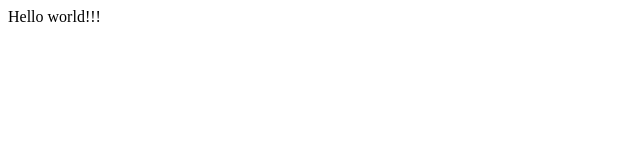
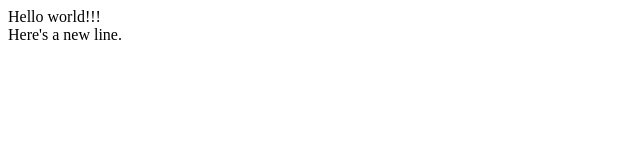
Before and after one commit to pbaumi/pbaumi.github.io, a plain HTML site: page index.html in a window 1280 px wide. Shown: the full height of the page, 0-640 px from the left. Drawn offline with Linux system fonts and the light colour scheme.

Commit message:
Update index.html

```diff
--- a/index.html
+++ b/index.html
@@ -1 +1,2 @@
-<html><body>Hello world!!!</body></html>
+<html><body>Hello world!!!<br>
+Here's a new line.</body></html>
```
